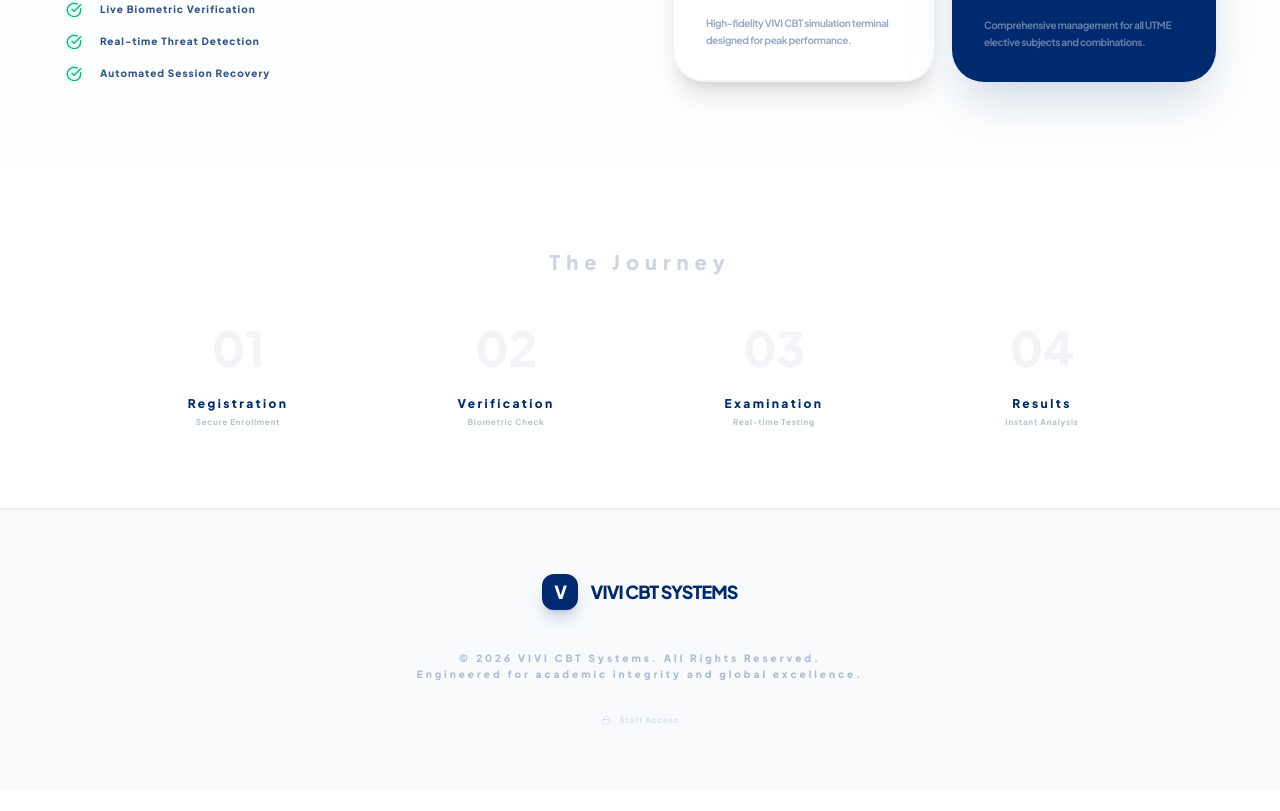
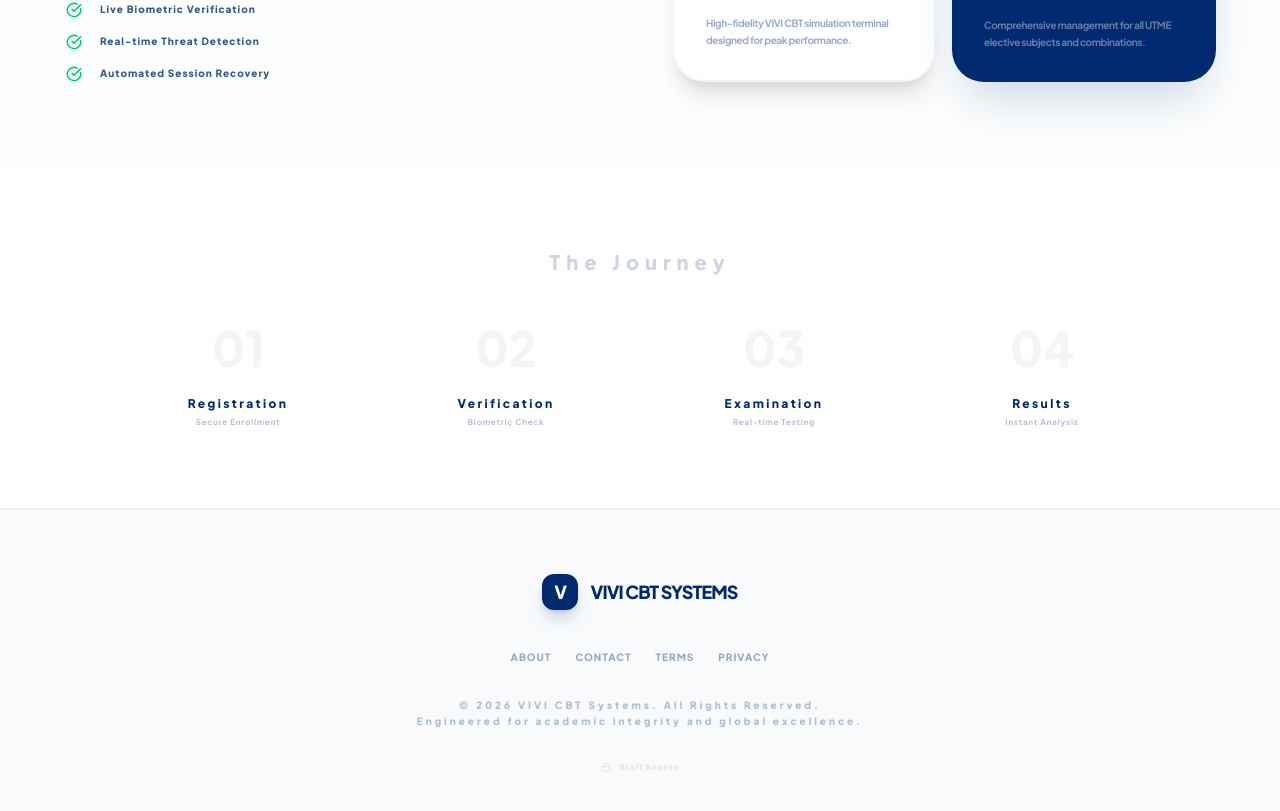
Before and after one commit to wisejoh7-tech/CBT, a React (Vite) app: page / in a window 1280 px wide. Shown: the part 1039-1850 px from the top of the page. Before the commit the page ends 1829 px from the top, so only its background shows below. Built offline with nearby package versions, Linux system fonts and the light colour scheme; no server answers.

Commit message:
UI: Add Privacy, Terms, Contact, and About links to home footer

```diff
--- a/src/pages/Home.tsx
+++ b/src/pages/Home.tsx
@@ -209,6 +209,22 @@ export default function Home() {
           <span className="font-black text-lg tracking-tighter text-primary">VIVI CBT SYSTEMS</span>
         </div>
         <div className="max-w-2xl mx-auto space-y-8">
+          <div className="flex justify-center gap-6 flex-wrap">
+            {[
+              { label: 'ABOUT', path: '/about' },
+              { label: 'CONTACT', path: '/contact' },
+              { label: 'TERMS', path: '/terms' },
+              { label: 'PRIVACY', path: '/privacy' }
+            ].map((link) => (
+              <button
+                key={link.label}
+                onClick={() => navigate(link.path)}
+                className="text-[10px] font-black tracking-widest text-primary/40 hover:text-primary transition-colors"
+              >
+                {link.label}
+              </button>
+            ))}
+          </div>
           <p className="text-[10px] font-black text-primary/30 tracking-[0.3em] leading-relaxed">
             &copy; {new Date().getFullYear()} VIVI CBT Systems. All Rights Reserved. <br/>
             Engineered for academic integrity and global excellence.
```
